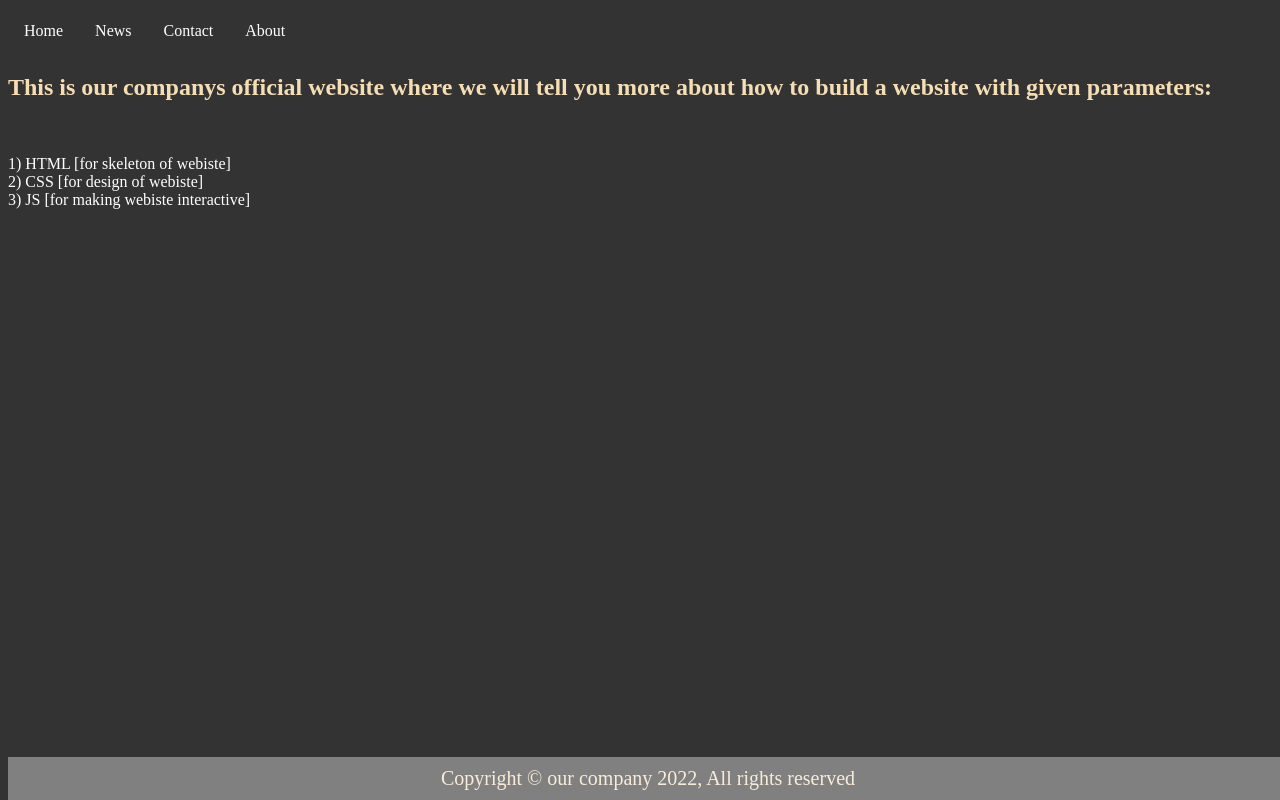
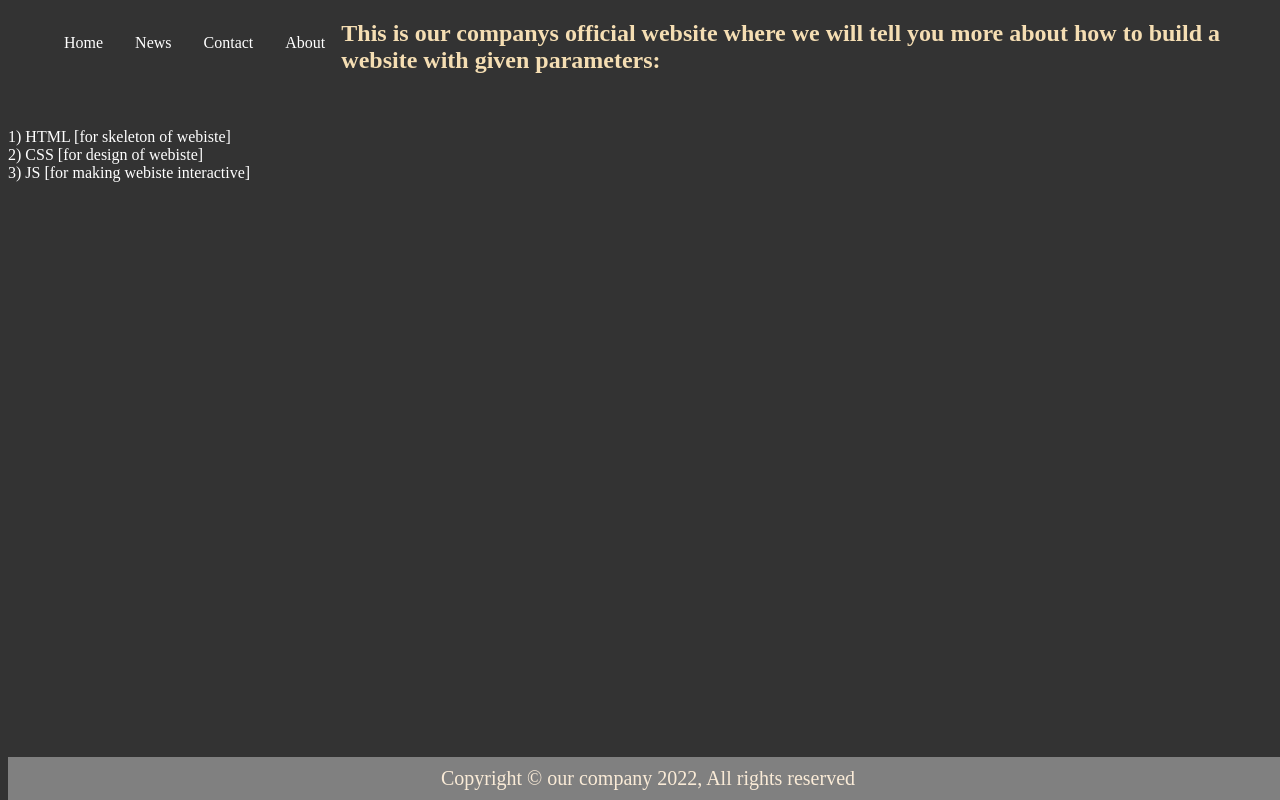
Before and after one commit to localuser0095/sitename, a plain HTML site: page index.html in a window 1280 px wide. Drawn offline with Linux system fonts and the light colour scheme.

Commit message:
Update index.html
removed padding and ..

```diff
--- a/index.html
+++ b/index.html
@@ -15,9 +15,7 @@ p{
 ul {
   list-style-type: none;
   margin: 0;
-  padding: 0;
-  overflow: hidden;
-  background-color: #333;
+
 }
 
 li {
```
